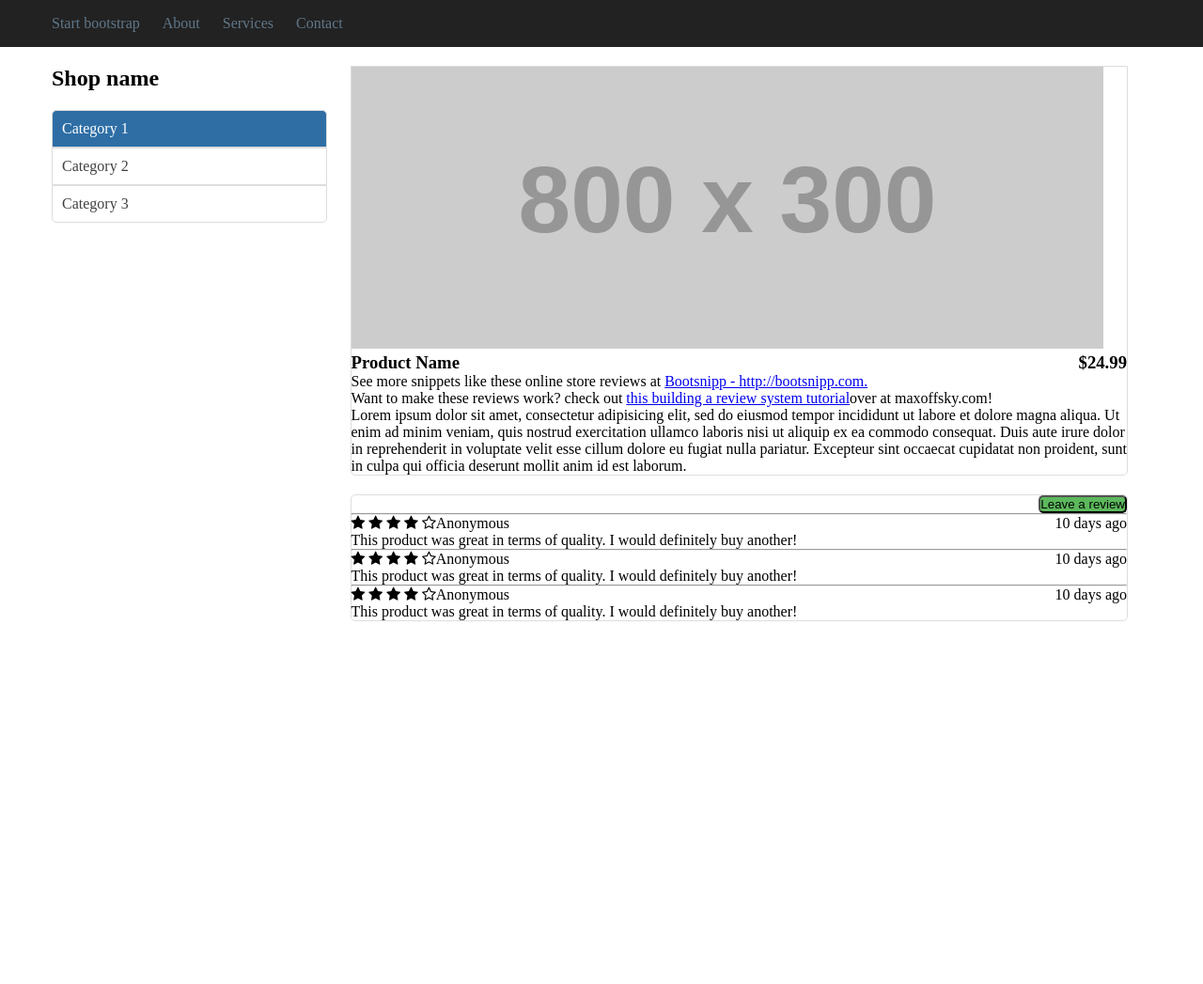
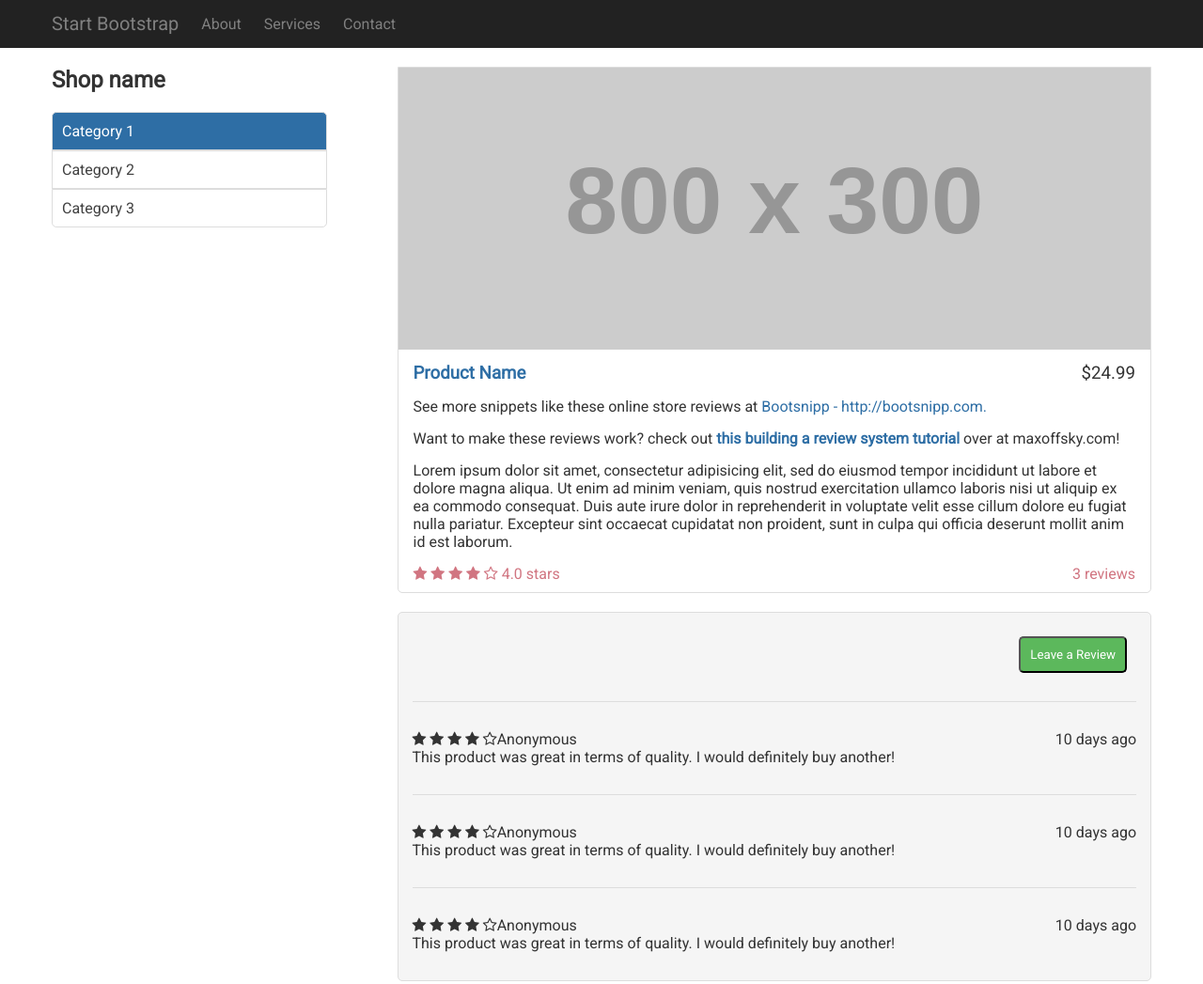
Before and after one commit to Dameluccia/Devoir-vacances, a plain HTML site: page index.html in a window 1280 px wide. Shown: the top 1047 px of the page at 94% size. Before the commit the page ends 800 px from the top, so only its background shows below. Drawn offline with Linux system fonts and the light colour scheme.

Commit message:
bonne année

```diff
--- a/index.html
+++ b/index.html
@@ -5,14 +5,14 @@
     <title>Le titre du document</title>
     <link rel="stylesheet" type="text/css" href="style.css">
     <meta name="viewport" content="width=device-width, initial-scale=1">
-
+    <link href='https://fonts.googleapis.com/css?family=Roboto' rel='stylesheet' type='text/css'>
     <link rel="stylesheet" href="https://maxcdn.bootstrapcdn.com/font-awesome/4.5.0/css/font-awesome.min.css">
   </head>
   <body>
      <header>
        <nav>
          <ul class="menu">
-          <li><a href="#">Start bootstrap</a></li>
+          <li id="taillestart"><a href="#">Start Bootstrap</a></li>
           <li><a href="#">About</a></li>
           <li><a href="#">Services</a></li>
           <li><a href="#">Contact</a></li>
@@ -30,20 +30,23 @@
                    </ul>
                 </div>
        </section>
+
        <section class="section2">
         <article>
          <div class="borduretexte">
+          <div>
             <img src="http://placehold.it/800x300">
-            <h3>Product Name
-              <span class="price">$24.99</span>
-            </h3>
-              <p>See more snippets like these online store reviews at
-                <a href="http://bootsnipp.com">Bootsnipp - http://bootsnipp.com.</a>
+          </div>
+          <div class="textearticle">
+            <h3 class="textebleu">Product Name<span class="price">$24.99</span></h3>
+            <p class="paddingtexte">See more snippets like these online store reviews at
+            <a href="http://bootsnipp.com" class="textebleu">Bootsnipp - http://bootsnipp.com.</a>
             </p>
             <p>Want to make these reviews work? check out
-                <a href="#">this building a review system tutorial</a>over at maxoffsky.com!
+            <a href="#"  class="boldtext textebleu">this building a review system tutorial</a>
+            over at maxoffsky.com!
             </p>
-              <p>Lorem ipsum dolor sit amet, consectetur adipisicing elit, sed
+            <p class="paddingtexte">Lorem ipsum dolor sit amet, consectetur adipisicing elit, sed
                do eiusmod tempor incididunt ut labore et dolore magna aliqua.
                Ut enim ad minim veniam, quis nostrud exercitation ullamco laboris
                nisi ut aliquip ex ea commodo consequat. Duis aute irure dolor in
@@ -51,14 +54,25 @@
                Excepteur sint occaecat cupidatat non proident, sunt in culpa qui officia
                deserunt mollit anim id est laborum.
             </p>
+              <p class="etoilerose">
+                <i class="fa fa-star etoilerose"></i>
+                <i class="fa fa-star etoilerose"></i>
+                <i class="fa fa-star etoilerose"></i>
+                <i class="fa fa-star etoilerose"></i>
+                <i class="fa fa-star-o etoilerose"></i>
+                4.0 stars <span class="etoilerose" id="spanreview">3 reviews</span>
+              </p>
             </div>
+              </div>
+
            </article>
 
            <article class="commentaire">
-              <button class="button">Leave a review</button>
+              <button class="button">Leave a Review</button>
               <div id="clear"></div>
-             <hr>
-             <p>
+
+             <div class="divcommentaire">
+             <p class="p1hr">
                 <i class="fa fa-star"></i>
                 <i class="fa fa-star"></i>
                 <i class="fa fa-star"></i>
@@ -70,9 +84,9 @@
               This product was great in terms of quality. I would definitely buy another!
             </p>
            </div>
-           <hr>
-           <div>
-             <p>
+
+           <div class="divcommentaire">
+             <p class="p1hr">
                 <i class="fa fa-star"></i>
                 <i class="fa fa-star"></i>
                 <i class="fa fa-star"></i>
@@ -84,9 +98,9 @@
               This product was great in terms of quality. I would definitely buy another!
             </p>
            </div>
-           <hr>
-           <div>
-             <p>
+
+           <div class="divcommentaire">
+             <p class="p1hr">
                 <i class="fa fa-star"></i>
                 <i class="fa fa-star"></i>
                 <i class="fa fa-star"></i>
@@ -100,6 +114,10 @@
            </div>
          </article>
          </section>
+
+         <footer>
+           <p>Copyright © Your Website 2014</p>
+         </footer>
        </main>
 
 
--- a/style.css
+++ b/style.css
@@ -5,10 +5,20 @@
       box-sizing: border-box;
       margin: 0;
       padding: 0;
+      font-family: "Roboto";
+      color:#333333;
  }
+ .boldtext{
+   font-weight:bold;
+ }
+#taillestart{
+  font-size: 20px;
+}
+a{
+  text-decoration: none;
+}
+header{
 
-header{
-  height: 50px;
   background-color: #222222;
 }
  .menu{
@@ -19,8 +29,7 @@ header{
   display: inline-block;
 }
 .menu li a{
-color:#607789;
-text-decoration: none;
+color:grey;
 padding-right: 20px;
 line-height: 50px;
 vertical-align: middle;
@@ -36,9 +45,6 @@ main{
   padding-bottom: 20px;
 
 }
-/*.menugauche{
-  border: 1px grey solid;
-}*/
 #b1 {
   border-radius: 5px 5px 0px 0px;
   border-bottom: 0;
@@ -68,7 +74,6 @@ main{
   padding: 10px;
 }
 .section1 ul li a{
-  text-decoration: none;
    color : #414141;
 }
 
@@ -80,31 +85,64 @@ main{
 }
 .section2{
   width: 75%;
-  padding: 0 25px 0 25px;
+  padding: 0 0 50px 75px;
   display: inline-block;
 }
 .borduretexte{
   border-radius: 0px 0px 5px 5px;
   border-top: 0;
   border: 1px #DDDDDD solid;
-
-
-
+}
+.textearticle{
+  margin: auto;
+  width: 96%;
+  padding: 10px 0 10px 0;
+}
+.paddingtexte{
+  padding: 15px 0 15px 0;
+}
+.textebleu{
+  color : #2E6EA5;
 }
 .price{
   float: right;
+  font-weight:normal;
+}
+#spanreview{
+  float: right;
+}
+.etoilerose{
+  color : #D17581;
 }
 .button{
+  margin: 25px 25px 0;
+  padding: 10px;
   float: right;
   background-color: #5CB85C;
   border-radius: 5px;
+  color: white;
 }
 .commentaire{
   border-radius: 5px;
   border-top: 0;
   border: 1px #DDDDDD solid;
   margin-top: 20px;
+  background-color: #F5F5F5;
 }
+.divcommentaire{
+  margin: 30px 15px;
+  border-top: 1px solid #DDDDDD;
+}
+.p1hr{
+  padding-top: 30px;
+}
+footer{
+  border-top: 1px solid #DDD;
+}
+footer p{
+  margin: 50px 0 50px 0;
+}
+
 #clear{
   clear: both;
 }
```
Lines whose indentation alone changed are shown as unchanged.
